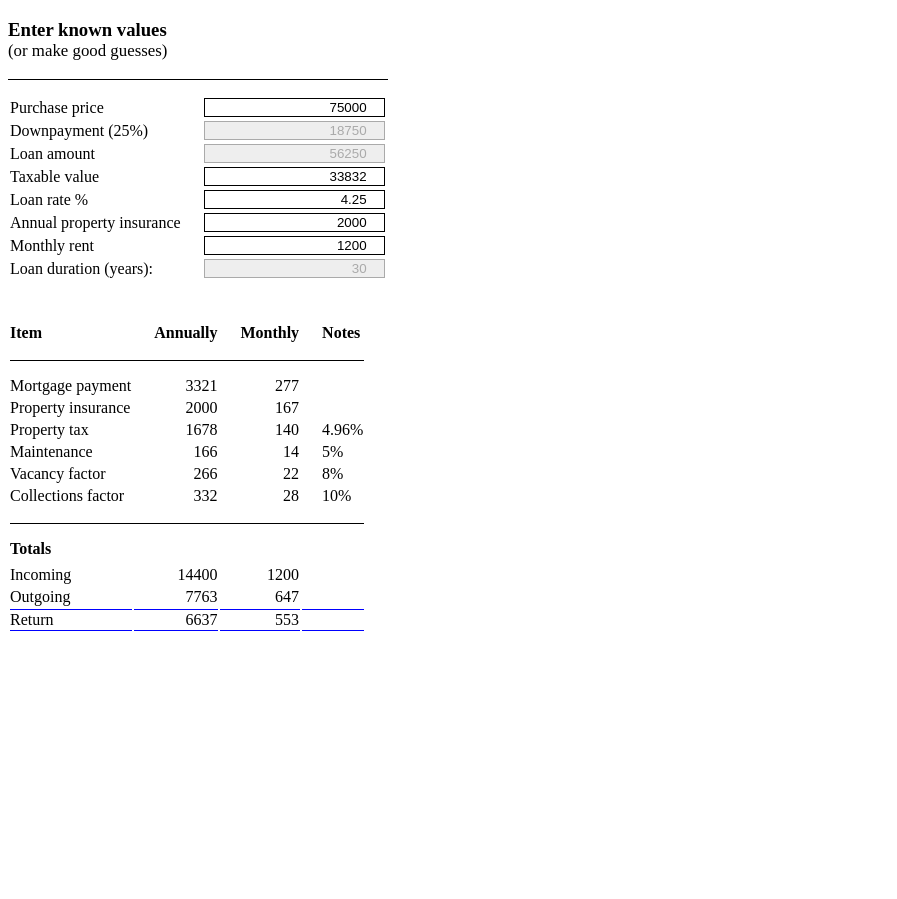
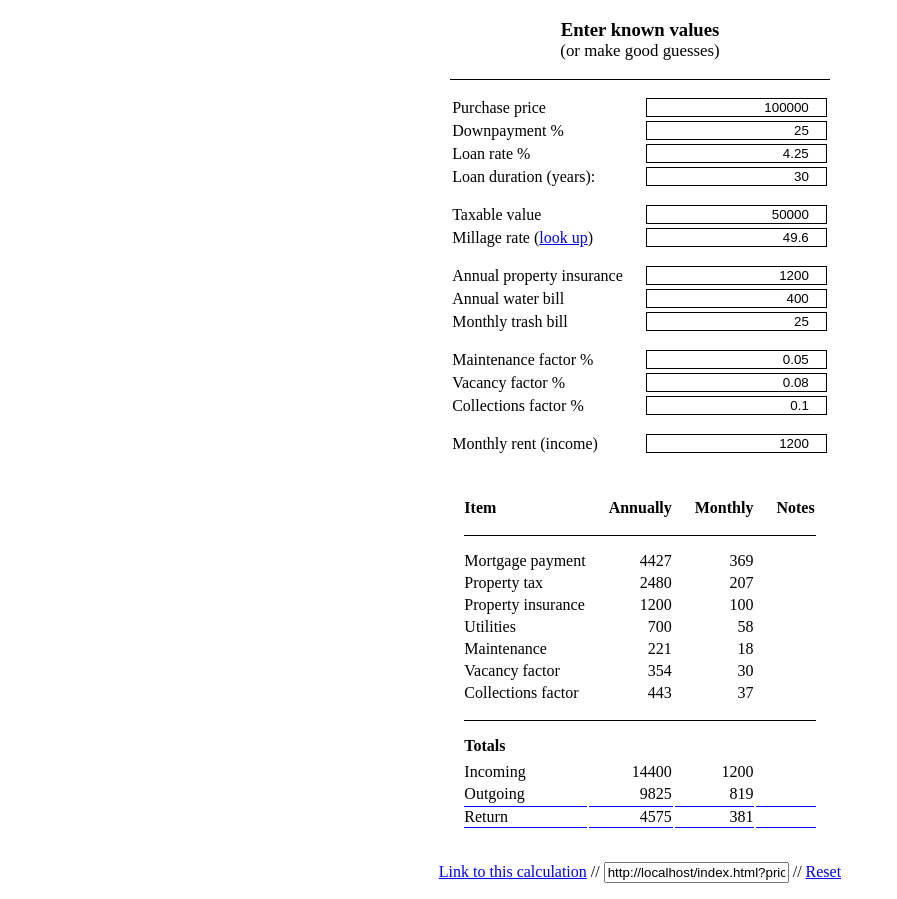
Before and after one commit to awestmoreland/investment-property-calculator, a plain HTML site: page index.html in a window 1280 px wide. Shown: the whole page, without its empty margins (0-897 px from the left). Before the commit the page ends 800 px from the top, so only its background shows below. Drawn offline with nearby package versions, Linux system fonts and the light colour scheme.

Commit message:
- Included utility values - Made all variables editable - Uses GET params if available or defaults - Option to link/copy URL with params as set

```diff
--- /dev/null
+++ b/calc.css
@@ -0,0 +1,85 @@
+html {
+  text-align: center;
+}
+
+body {
+  width: 500px;
+  max-width: 100%;
+  margin: auto;
+}
+
+.input {
+  margin-bottom: 40px;
+  border-top: solid 1px #000;
+}
+
+.input input {
+  border: solid 1px #000;
+  text-align: right;
+}
+.input input[disabled] {
+  border-color: #aaa;
+  background: #eee;
+  color: #aaa;
+}
+
+table {
+  margin: auto;
+}
+
+th,
+td
+{
+  text-align: left;
+}
+[class^=val] {
+  text-align: right;
+}
+th, td
+{
+  padding-left: 20px;
+}
+
+tr *:first-child {
+  padding-left: 0;
+}
+
+.subhead td{
+  font-weight: bold;
+  padding-bottom: 5px;
+}
+
+
+.divider td {
+  font-size: 10px;
+}
+.divider + .divider td {
+  border-top: solid 1px #000;
+}
+
+tr.return td {
+  border-top: solid 1px blue;
+  border-bottom: solid 1px blue;
+}
+
+h3 {
+  margin-bottom: 1em;
+}
+
+h3 span {
+  display: block;
+  font-weight: normal;
+  font-size: 90%;
+}
+
+
+#settings {
+  margin-top: 2em;
+}
+#url {
+  /*width: 100%;*/
+}
+
+.hidden {
+  display: none;
+}
--- a/calc.js
+++ b/calc.js
@@ -1,30 +1,61 @@
 $(function(){
 
+  // example call:
+  // [URL]?price=260000&taxable=47000&insurance=2000&water=800&trash=50&rent=2400
+
+
   // Hard-coded values
-  var loan_duration_years = getVal('loan-duration-years');
-  var downpayment_rate  = 0.25;
-  var taxRate           = 0.0496;
-  var maintenanceRate   = 0.05;
-  var vacancyRate       = 0.08;
-  var collectionsRate   = 0.1;
   var monthly           = 0.0833;
+
+
+  // Populate input values from URL GET params or use defaults
+
+  $('#purchase-price').val( GetURLParameter('price') || 100000 );
+  $('#downpayment-rate').val( GetURLParameter('downrate') || 25 );
+  $('#loan-rate').val( GetURLParameter('loanrate') || 4.25);
+  $('#loan-years').val( GetURLParameter('loanyears') || 30);
+
+  $('#taxval').val( GetURLParameter('taxable') || $('#purchase-price').val()/2 );
+  $('#taxrate').val( GetURLParameter('taxrate') || 49.6 );
+
+  $('#insurance').val( GetURLParameter('insurance') || 1200 );
+  $('#water').val( GetURLParameter('water') || 400 );
+  $('#trash').val( GetURLParameter('trash') || 25 );
+
+  $('#maintenance-factor').val( GetURLParameter('maintenance') || 0.05 );
+  $('#vacancy-factor').val( GetURLParameter('vacancy') || 0.08 );
+  $('#collections-factor').val( GetURLParameter('collections') || 0.1 );
+
+  $('#income-rent').val( GetURLParameter('rent') || 1200 );
+
 
 
   $('.input input').on('input', function(){
 
+    // Read values from input fields when any of them change
+
     principal           = getVal('purchase-price');
-    downpayment         = getVal('purchase-price') * downpayment_rate;
-    loan_amount         = getVal('purchase-price') * (1-downpayment_rate);
+    downpayment_rate    = getVal('downpayment-rate');
+    downpayment         = getVal('purchase-price') * (downpayment_rate/100);
+    loan_amount         = getVal('purchase-price') - downpayment;
     loan_rate           = getVal('loan-rate');
     loan_years          = getVal('loan-years');
-
     mortgage_m          = pmt(loan_amount, loan_rate / 100 / 12, loan_years * 12);
     mortgage_y          = annually(mortgage_m);
-    property_tax_y      = getVal('taxval') * taxRate;
+    tax_rate            = getVal('taxrate');
+    property_tax_y      = getVal('taxval') * (tax_rate/1000);
     property_insure_y   = getVal('insurance');
-    maintenance_y       = mortgage_y * maintenanceRate;
-    vacancy_factor_y    = mortgage_y * vacancyRate;
-    collection_factor_y = mortgage_y * collectionsRate;
+    water_y             = getVal('water');
+    trash_m             = getVal('trash');
+    trash_y             = annually(trash_m);
+    utils_y             = water_y + trash_y;
+
+    maintenance_factor  = getVal('maintenance-factor');
+    vacancy_factor  = getVal('vacancy-factor');
+    collections_factor  = getVal('collections-factor');
+    maintenance_y       = mortgage_y * maintenance_factor;
+    vacancy_factor_y    = mortgage_y * vacancy_factor;
+    collection_factor_y = mortgage_y * collections_factor;
 
 
     $('#downpayment').val(downpayment);
@@ -34,14 +65,19 @@ $(function(){
     setVal('downpayment', downpayment);
     setVal('loan-amount', loan_amount);
 
-    setVal('property-tax', property_tax_y, toPercent(taxRate));
+    setVal('property-tax', property_tax_y);
     setVal('mortgage-payment', mortgage_y);
-    setVal('property-insurance', property_insure_y);
-    setVal('maintenance', maintenance_y, toPercent(maintenanceRate));
-    setVal('vacancy-factor', vacancy_factor_y, toPercent(vacancyRate));
-    setVal('collections-factor', collection_factor_y, toPercent(collectionsRate));
+    setVal('insurance', property_insure_y);
+    setVal('utilities', utils_y );
+    setVal('maintenance', maintenance_y);
+    setVal('vacancy-factor', vacancy_factor_y);
+    setVal('collections-factor', collection_factor_y);
+
+    // setVal('collections-factor', collection_factor_y, toPercent(collectionsRate));
 
     setTotals();
+
+    setURL();
 
   });
 
@@ -70,6 +106,35 @@ function setTotals() {
   setVal('outgoing', outgoing_y);
   setVal('return', incoming_y - outgoing_y);
 
+}
+
+function setURL(){
+  base_url = window.location.href.split('?')[0];
+  url = base_url;
+  url += '?price=' + getVal('purchase-price');
+  url += '&downrate=' + getVal('downpayment-rate');
+  url += '&loanrate=' + getVal('loan-rate');
+  url += '&loanyears=' + getVal('loan-years');
+  url += '&taxable=' + getVal('taxval');
+  url += '&taxrate=' + getVal('taxrate');
+  url += '&insurance=' + getVal('insurance');
+  url += '&water=' + getVal('water');
+  url += '&trash=' + getVal('trash');
+
+  url += '&maintenance=' + getVal('maintenance-factor');
+  url += '&vacancy=' + getVal('vacancy-factor');
+  url += '&collections=' + getVal('collections-factor');
+
+
+  url += '&rent=' + getVal('income-rent');
+
+  $('a#link').attr('href', url);
+  $('a#reset').attr('href', base_url);
+  $('input#url').val(url);
+
+  $('#url').on('focus', function(){
+    $(this).select();
+  });
 }
 
 function monthly(val) {
@@ -101,3 +166,18 @@ function pmt(PR, IN, PE) {
   var PAY = (PR * IN) / (1 - Math.pow(1 + IN, -PE))
   return PAY
 }
+
+
+function GetURLParameter(sParam)
+{
+    var sPageURL = window.location.search.substring(1);
+    var sURLVariables = sPageURL.split('&');
+    for (var i = 0; i < sURLVariables.length; i++)
+    {
+        var sParameterName = sURLVariables[i].split('=');
+        if (sParameterName[0] == sParam)
+        {
+            return sParameterName[1];
+        }
+    }
+}
--- a/index.htm
+++ b/index.html
@@ -3,70 +3,7 @@
   <head>
     <meta name="viewport" content="width=device-width, initial-scale=1">
     <title>Investment Calculator</title>
-    <style type="text/css">
-
-      .input {
-        margin-bottom: 40px;
-        border-top: solid 1px #000;
-      }
-
-      .input input {
-        border: solid 1px #000;
-        text-align: right;
-      }
-      .input input[disabled] {
-        border-color: #aaa;
-        background: #eee;
-        color: #aaa;
-      }
-
-      th,
-      td
-      {
-        text-align: left;
-      }
-      [class^=val] {
-        text-align: right;
-      }
-      th, td
-      {
-        padding-left: 20px;
-      }
-
-      tr *:first-child {
-        padding-left: 0;
-      }
-
-      .subhead td{
-        font-weight: bold;
-        padding-bottom: 5px;
-      }
-
-
-      .divider td {
-        font-size: 10px;
-      }
-      .divider + .divider td {
-        border-top: solid 1px #000;
-      }
-
-      tr.return td {
-        border-top: solid 1px blue;
-        border-bottom: solid 1px blue;
-      }
-
-      h3 {
-        margin-bottom: 1em;
-      }
-
-      h3 span {
-        display: block;
-        font-weight: normal;
-        font-size: 90%;
-      }
-
-
-    </style>
+    <link rel="stylesheet" type="text/css" href="calc.css">
   </head>
   <body>
 
@@ -80,24 +17,22 @@
 
       <tr>
         <td class="label">Purchase price</td>
-        <td><input id="purchase-price" type="number" value="75000"></td>
+        <td><input id="purchase-price" type="number"></td>
       </tr>
 
+      <tr>
+        <td class="label">Downpayment %</td>
+        <td><input id="downpayment-rate" type="number"></td>
+      </tr>
 
-      <tr>
-        <td class="label">Downpayment (25%)</td>
+      <tr class="hidden">
+        <td class="label">Downpayment amount</td>
         <td><input id="downpayment" type="number" disabled="true"></td>
       </tr>
 
-      <tr>
+      <tr class="hidden">
         <td class="label">Loan amount</td>
         <td><input id="loan-amount" type="number" disabled="true"></td>
-      </tr>
-
-
-      <tr>
-        <td class="label">Taxable value</td>
-        <td><input id="taxval" type="number" value="33832"></td>
       </tr>
 
       <tr>
@@ -106,19 +41,78 @@
       </tr>
 
       <tr>
-        <td class="label">Annual property insurance</td>
-        <td><input  id="insurance" type="number" value="2000"></td>
+        <td class="label">Loan duration (years):</td>
+        <td><input id="loan-years" type="number" value="30"></td>
+      </tr>
+
+      <tr class="divider">
+        <td colspan="2">&nbsp;</td>
       </tr>
 
       <tr>
-        <td class="label">Monthly rent</td>
+        <td class="label">Taxable value</td>
+        <td><input id="taxval" type="number"></td>
+      </tr>
+
+      <tr>
+        <td class="label">Millage rate (<a href="https://treas-secure.state.mi.us/ptestimator/PTEstimator.asp" target="_blank">look up</a>)</td>
+        <td><input id="taxrate" type="number" step="any"></td>
+      </tr>
+
+      <tr class="divider">
+        <td colspan="2">&nbsp;</td>
+      </tr>
+
+      <tr>
+        <td class="label">Annual property insurance</td>
+        <td><input  id="insurance" type="number" value="1500"></td>
+      </tr>
+
+      <tr>
+        <td class="label">Annual water bill</td>
+        <td><input  id="water" type="number" value="400"></td>
+      </tr>
+
+      <tr>
+        <td class="label">Monthly trash bill</td>
+        <td><input  id="trash" type="number" value="25"></td>
+      </tr>
+
+      <tr class="divider">
+        <td colspan="2">&nbsp;</td>
+      </tr>
+
+
+      <!-- Contingency factors -->
+
+      <tr>
+        <td class="label">Maintenance factor %</td>
+        <td><input  id="maintenance-factor" type="number" step="any"></td>
+      </tr>
+
+      <tr>
+        <td class="label">Vacancy factor %</td>
+        <td><input  id="vacancy-factor" type="number" step="any"></td>
+      </tr>
+
+      <tr>
+        <td class="label">Collections factor %</td>
+        <td><input  id="collections-factor" type="number" step="any"></td>
+      </tr>
+
+
+      <tr class="divider">
+        <td colspan="2">&nbsp;</td>
+      </tr>
+
+
+      <tr>
+        <td class="label">Monthly rent (income)</td>
         <td><input  id="income-rent" type="number" value="1200"></td>
       </tr>
 
-      <tr>
-        <td class="label">Loan duration (years):</td>
-        <td><input id="loan-years" type="number" value="30" disabled="true"></td>
-      </tr>
+
+
 
     </table>
 
@@ -149,15 +143,22 @@
           <td class="notes"></td>
         </tr>
 
-        <tr class="property-insurance tally">
+        <tr class="property-tax tally">
+          <td class="label">Property tax</td>
+          <td class="val_annually"></td>
+          <td class="val_monthly"></td>
+          <td class="notes"></td>
+        </tr>
+
+        <tr class="insurance tally">
           <td class="label">Property insurance</td>
           <td class="val_annually"></td>
           <td class="val_monthly"></td>
           <td class="notes"></td>
         </tr>
 
-        <tr class="property-tax tally">
-          <td class="label">Property tax</td>
+        <tr class="utilities tally">
+          <td class="label">Utilities</td>
           <td class="val_annually"></td>
           <td class="val_monthly"></td>
           <td class="notes"></td>
@@ -226,6 +227,14 @@
     </table>
 
 
+    <div id="settings">
+      <p>
+        <a id="link">Link to this calculation</a> //
+        <input id="url"> //
+        <a id="reset" href="./">Reset</a>
+      </p>
+    </div>
+
     <script src="https://ajax.googleapis.com/ajax/libs/jquery/2.1.3/jquery.min.js"></script>
     <script src="calc.js"></script>
 
```
Also changed, not shown: 1 other file.
